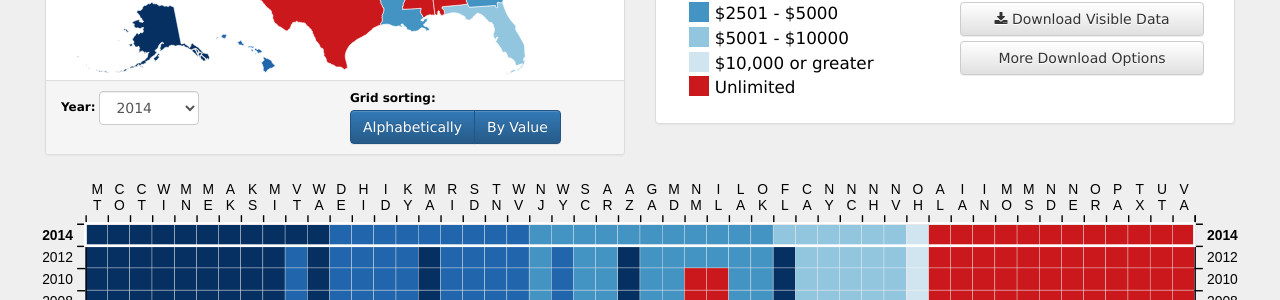
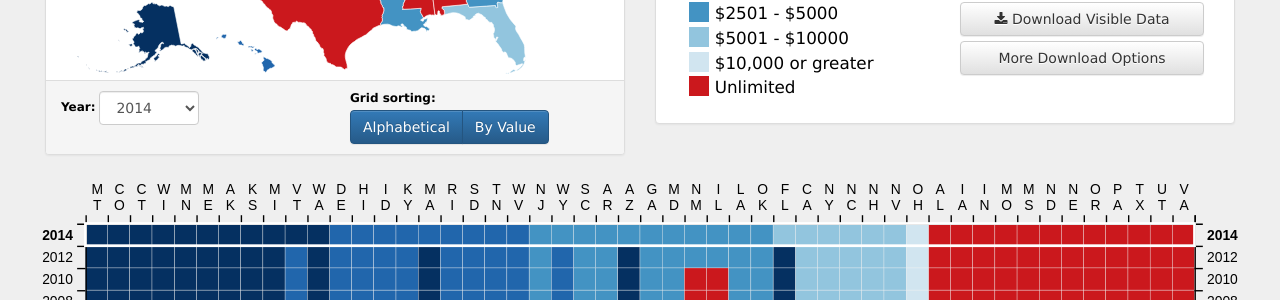
Before and after one commit to cfinst/cfinst.github.io, a Jekyll site: the page built from index.md, in a window 1280 px wide. Shown: the part 309-609 px from the top of the page. Built offline with Jekyll 4.4.1, drawn with Linux system fonts in a browser that asks for light colours.

Commit message:
Simplify HTML structure, Set up signal dispatch from sort mode toggle buttons.

```diff
--- a/_layouts/default.html
+++ b/_layouts/default.html
@@ -26,13 +26,9 @@
             <div class="col-sm-6">
               <div class="pull-right">
                 <label>Grid sorting: </label>
-                <div class="btn-group" data-toggle="buttons">
-                  <label class="btn btn-primary">
-                    <input type="radio" name="sortgrid" id="alpha" autocomplete="off" value="alpha"> Alphabetically
-                  </label>
-                  <label class="btn btn-primary">
-                    <input type="radio" name="sortgrid" id="num" value="num" autocomplete="off" checked> By Value
-                  </label>
+                <div class="btn-group sort-mode-buttons">
+                  <button type="button" value="alphabetical" class="btn btn-primary">Alphabetical</button>
+                  <button type="button" value="by-value" class="btn btn-primary">By Value</button>
                 </div><!--.btn-group-->
               </div><!--.pull-right-->
             </div><!--.col-sm-6-->
--- a/js/schematic.js
+++ b/js/schematic.js
@@ -102,6 +102,7 @@
       () // Call grid()
     ;
     var years = d3.extent(data, function(d){ return +d.Year; });
+
     // Populate Year Selector
     d3.select("#chooser-year")
         .on("change", function() {
@@ -114,6 +115,14 @@
         .text(identity)
         .property("selected", function(d, i) { return !i ? "selected" : null; })
     ;
+
+    // Set up signal dispatch from sort mode toggle buttons.
+    d3.selectAll(".sort-mode-buttons button")
+        .on("click", function() {
+            signal.call("sortMode", null, this.value);
+          })
+    ;
+
 
     // Signal Handling
     d3.select(".controls .checkbox input")
```
